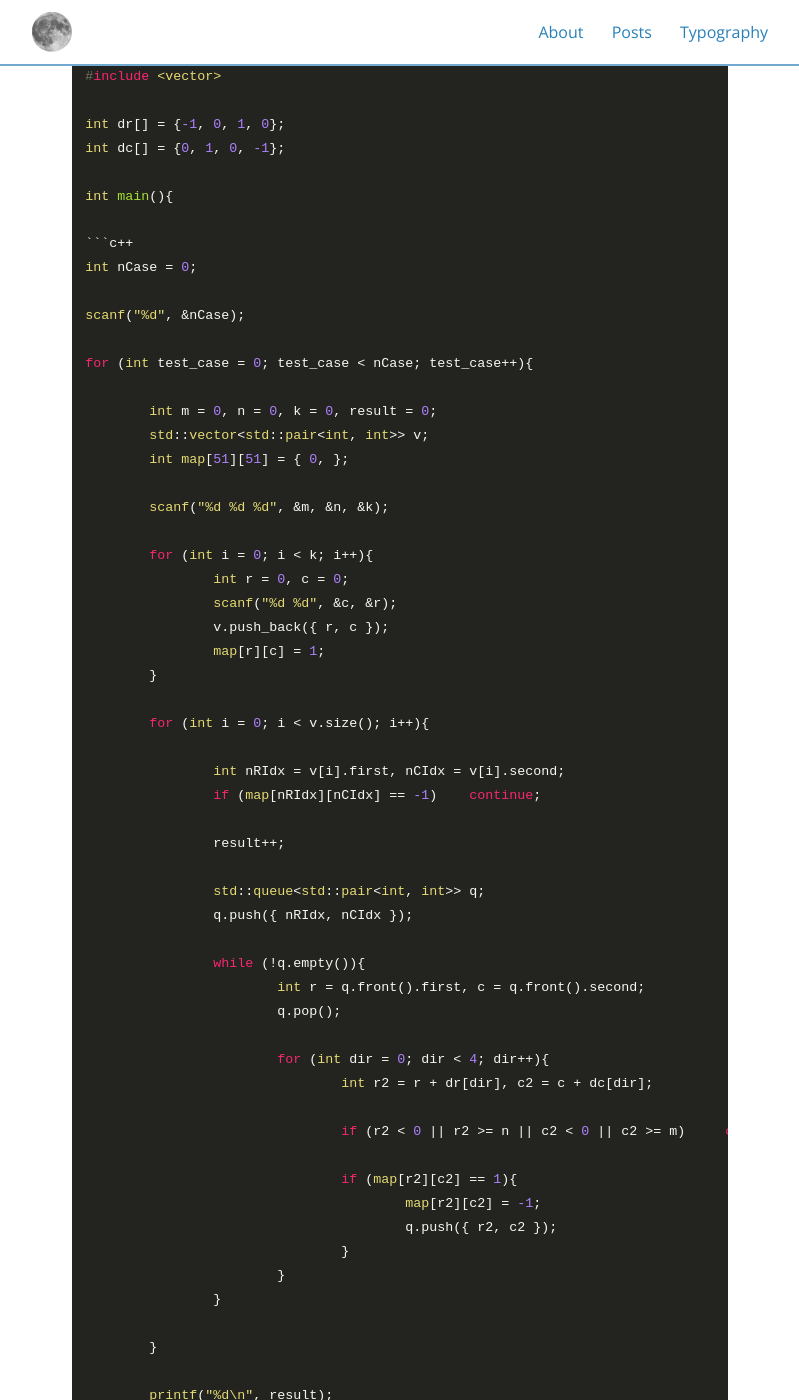
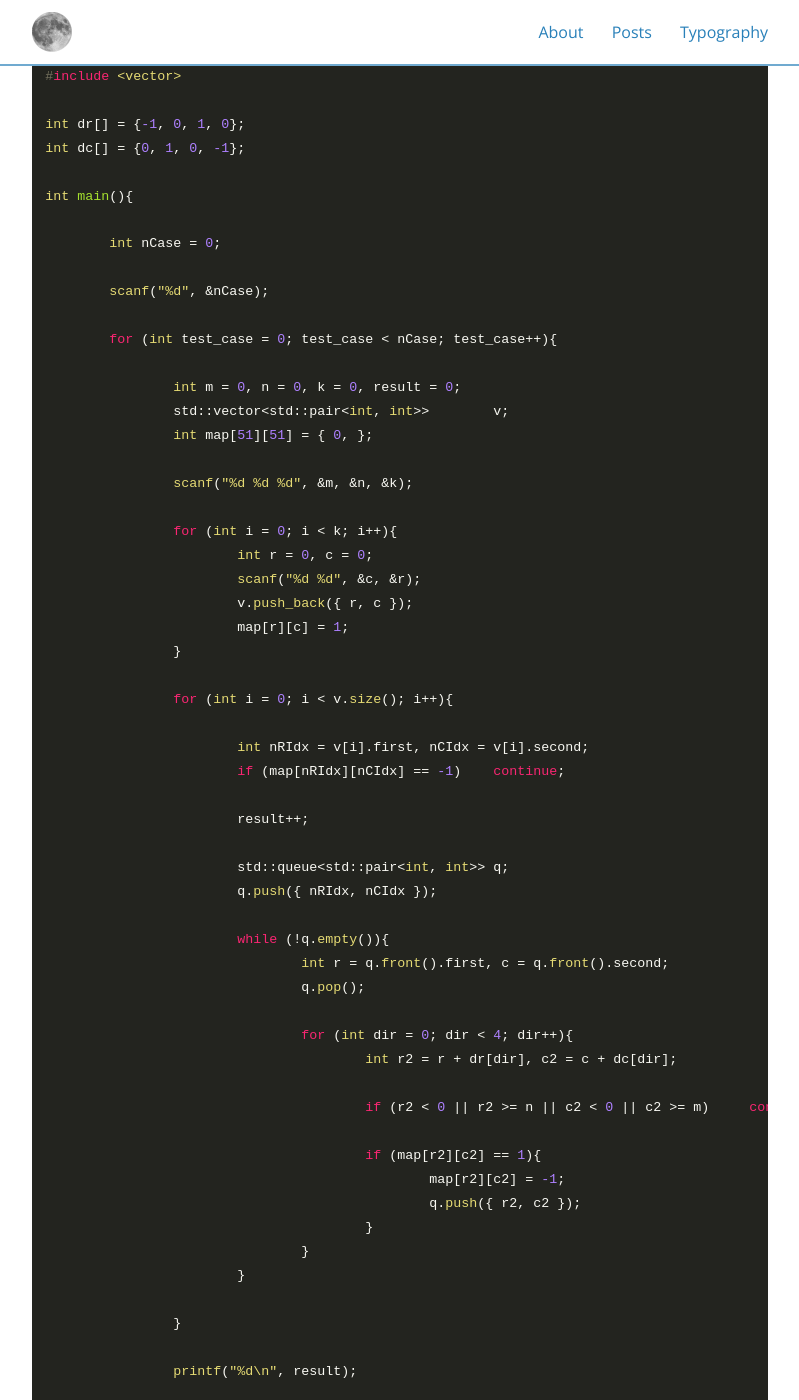
Before and after one commit to yunju-choi/yunju-choi.github.io, a Jekyll site: the page built from _posts/2021-04-04-백준 1012(유기농 배추).md, in a window 1280 px wide and 1400 px high, scrolled down 742 px. Shown: the whole window, without its empty margins (240-1039 px from the left). Built offline with Jekyll 4.4.1, drawn with Linux system fonts in a browser that asks for light colours; nearby versions of some CDN libraries; some of the changed text lies outside the part shown.

Commit message:
유기농배추 수정

````diff
--- a/_posts/2021-04-04-백준 1012(유기농 배추).md
+++ b/_posts/2021-04-04-백준 1012(유기농 배추).md
@@ -16,76 +16,6 @@ cover:  "/assets/heart.png"
 
 
 ### 코드 (메모리 : 1228KB, 시간 : 0ms)
-
-{% highlight c++ %}
-
-#include <stdio.h>
-#include <queue>
-#include <vector>
-
-int dr[] = {-1, 0, 1, 0};
-int dc[] = {0, 1, 0, -1};
-
-int main(){
-
-```c++
-int nCase = 0;
-
-scanf("%d", &nCase);
-
-for (int test_case = 0; test_case < nCase; test_case++){
-
-	int m = 0, n = 0, k = 0, result = 0;
-	std::vector<std::pair<int, int>> v;
-	int map[51][51] = { 0, };
-
-	scanf("%d %d %d", &m, &n, &k);
-
-	for (int i = 0; i < k; i++){
-		int r = 0, c = 0;
-		scanf("%d %d", &c, &r);
-		v.push_back({ r, c });
-		map[r][c] = 1;
-	}
-
-	for (int i = 0; i < v.size(); i++){
-
-		int nRIdx = v[i].first, nCIdx = v[i].second;
-		if (map[nRIdx][nCIdx] == -1)	continue;
-
-		result++;
-
-		std::queue<std::pair<int, int>> q;
-		q.push({ nRIdx, nCIdx });
-
-		while (!q.empty()){
-			int r = q.front().first, c = q.front().second;
-			q.pop();
-
-			for (int dir = 0; dir < 4; dir++){
-				int r2 = r + dr[dir], c2 = c + dc[dir];
-
-				if (r2 < 0 || r2 >= n || c2 < 0 || c2 >= m)	continue;
-
-				if (map[r2][c2] == 1){
-					map[r2][c2] = -1;
-					q.push({ r2, c2 });
-				}
-			}
-		}
-
-	}
-
-	printf("%d\n", result);
-
-}
-return 0;
-```
-}
-
-{% endhighlight %}
-
-
 
 ```c++
 #include <stdio.h>
````
